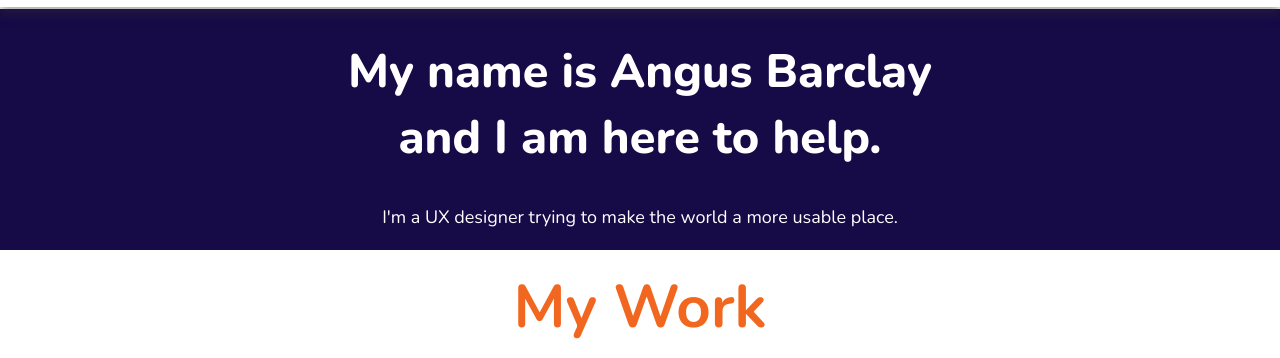
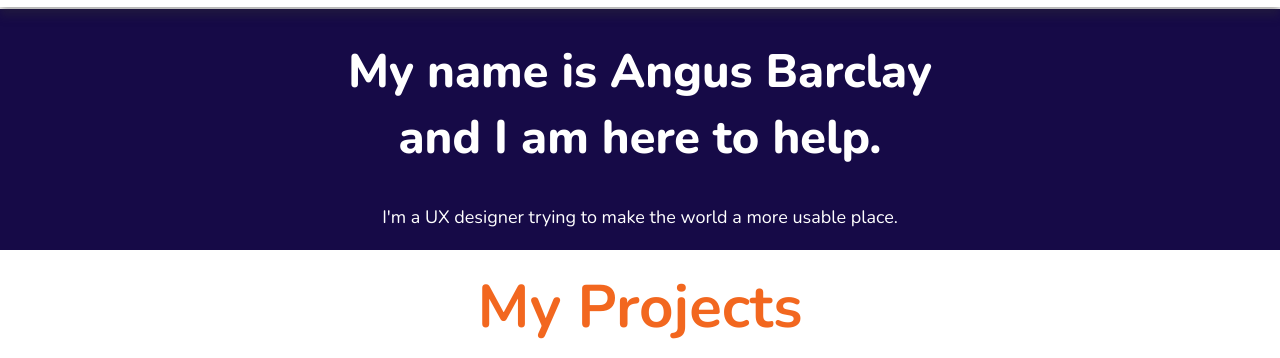
Before and after one commit to angus-barclay/portfolio_site_angus_barclay, a plain HTML site: page index.html in a window 1280 px wide. Shown: the part 131-489 px from the top of the page. Drawn offline with nearby package versions, Linux system fonts and the light colour scheme; a script that the page names is missing.

Commit message:
updated h2

```diff
--- a/index.html
+++ b/index.html
@@ -46,7 +46,7 @@
       </div>
       <div id="my_work">
         <div class="container">
-          <h2 id="work_h2">My Work</h2>
+          <h2 id="work_h2">My Projects</h2>
           <div class="row">
             <div class="col-md-6 col-lg-7">
               <picture>
```
